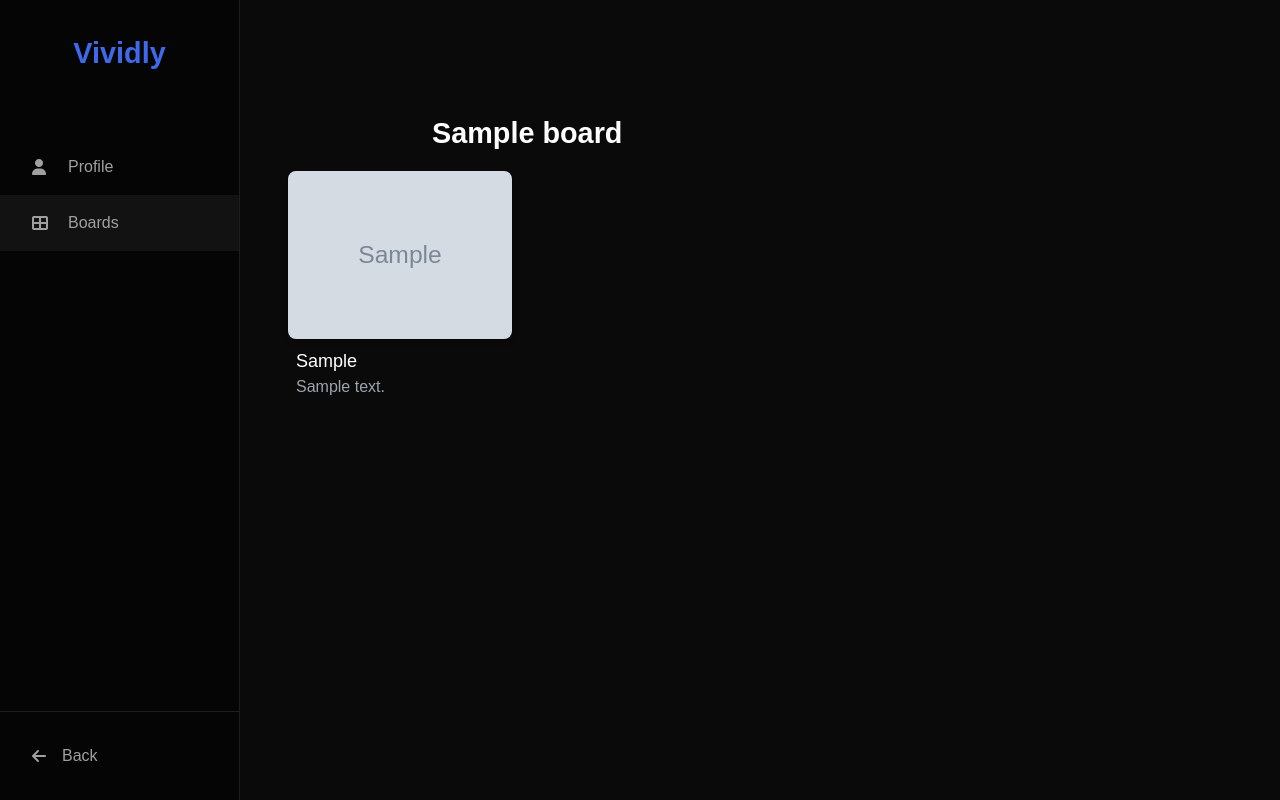
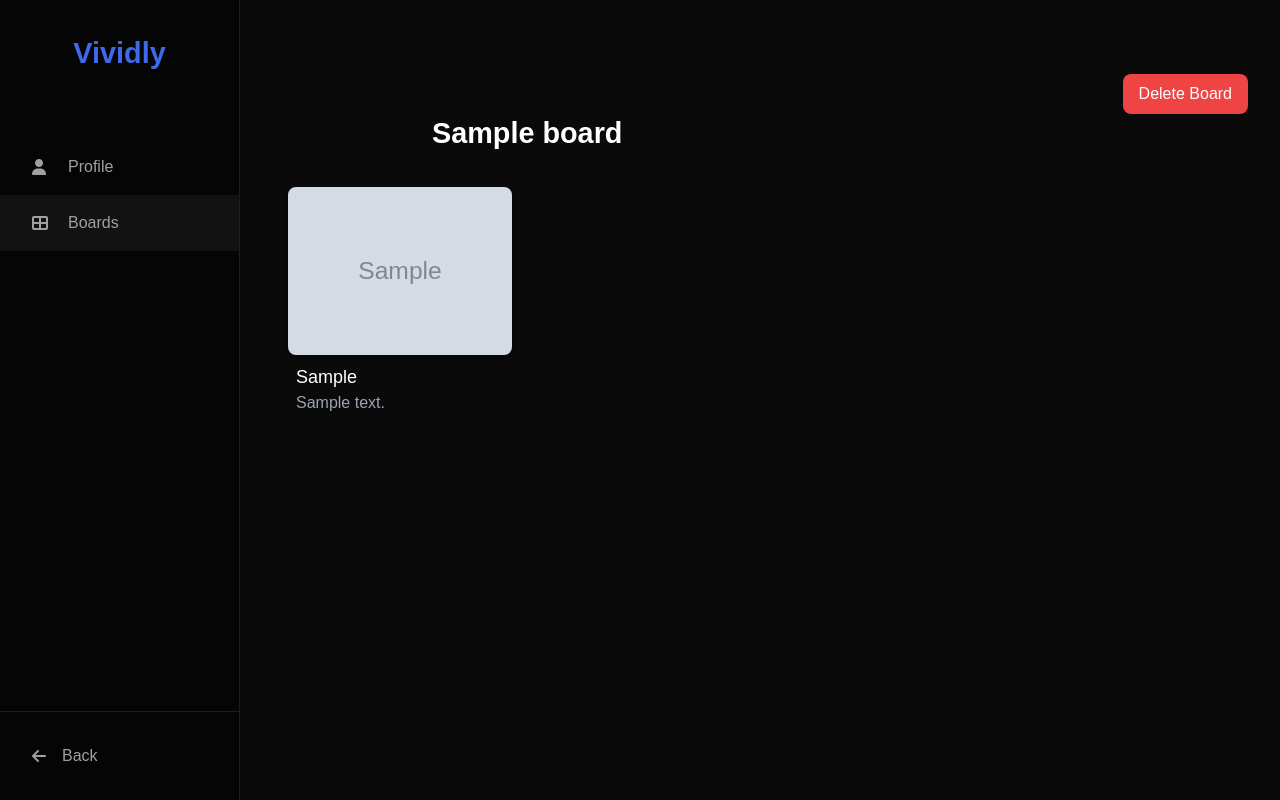
Before and after one commit to C-Ronny/Vividly, a PHP site: the page made by view/user_pages/boards_display.php in a window 1280 px wide. Run offline with PHP 8.4, Linux system fonts and the light colour scheme; the visitor is signed in with stand-in values (Sample User, id 1); tables that the repository leaves empty hold one stand-in row (values such as "Sample post"); grey boxes marked "Sample" are stand-in pictures; some libraries are stand-ins or nearby versions.

Commit message:
delete board

```diff
--- a/view/user_pages/boards_display.php
+++ b/view/user_pages/boards_display.php
@@ -17,8 +17,8 @@ $board_title = isset($_GET['title']) ? urldecode($_GET['title']) : 'Board';
 
 // Fetch pins for this specific board
 $pins_query = "SELECT p.*
-               FROM Pins p
-               WHERE p.board_id = ?";
+            FROM Pins p
+            WHERE p.board_id = ?";
 $pins_stmt = $conn->prepare($pins_query);
 $pins_stmt->bind_param("i", $board_id);
 $pins_stmt->execute();
@@ -62,7 +62,13 @@ $pins_result = $pins_stmt->get_result();
         </aside>
 
     <main class="main-content">
-        <h1 id="welcome"><?= htmlspecialchars($board_title) ?></h1>
+        <div class="flex justify-between items-center mb-4">
+            <h1 id="welcome"><?= htmlspecialchars($board_title) ?></h1>
+            <button onclick="openDeleteBoardModal()"
+                class="bg-red-500 text-white px-4 py-2 rounded-lg hover:bg-red-600 transition-colors">
+                Delete Board
+            </button>
+        </div>
 
         <!-- Display pins in a grid -->
         <div class="grid grid-cols-1 md:grid-cols-3 lg:grid-cols-4 gap-4 p-4">
@@ -118,6 +124,27 @@ $pins_result = $pins_stmt->get_result();
         </div>
     </div>
 
+    <!-- Add this new modal HTML before closing body tag -->
+    <div id="delete-board-modal" class="hidden fixed inset-0 z-50 flex items-center justify-center bg-gray-900 bg-opacity-50">
+        <div class="bg-gray-800 rounded-lg p-8 max-w-md w-full">
+            <h2 class="text-2xl font-bold mb-4 text-white">Delete Board</h2>
+            <p class="text-gray-300 mb-6">Are you sure you want to delete this board? This action cannot be undone and all pins will be removed.</p>
+            <form method="POST" action="../../db/user_db/delete_board.php">
+                <input type="hidden" name="board_id" value="<?= htmlspecialchars($board_id) ?>">
+                <div class="flex justify-end gap-4">
+                    <button type="button" onclick="closeDeleteBoardModal()"
+                        class="px-4 py-2 bg-gray-600 text-white rounded hover:bg-gray-700">
+                        Cancel
+                    </button>
+                    <button type="submit"
+                        class="px-4 py-2 bg-red-500 text-white rounded hover:bg-red-600">
+                        Delete Board
+                    </button>
+                </div>
+            </form>
+        </div>
+    </div>
+
     <!-- Add JavaScript before closing body tag -->
     <script>
     function openRemoveModal(pinId) {
@@ -135,6 +162,21 @@ $pins_result = $pins_stmt->get_result();
             closeRemoveModal();
         }
     });
+
+    function openDeleteBoardModal() {
+        document.getElementById('delete-board-modal').classList.remove('hidden');
+    }
+
+    function closeDeleteBoardModal() {
+        document.getElementById('delete-board-modal').classList.add('hidden');
+    }
+
+    // Close modal when clicking outside
+    document.getElementById('delete-board-modal').addEventListener('click', function(e) {
+        if (e.target === this) {
+            closeDeleteBoardModal();
+        }
+    });
     </script>
 </body>
 </html>
```
Also changed, not shown: db/user_db/delete_board.php (+41 -8 lines).
